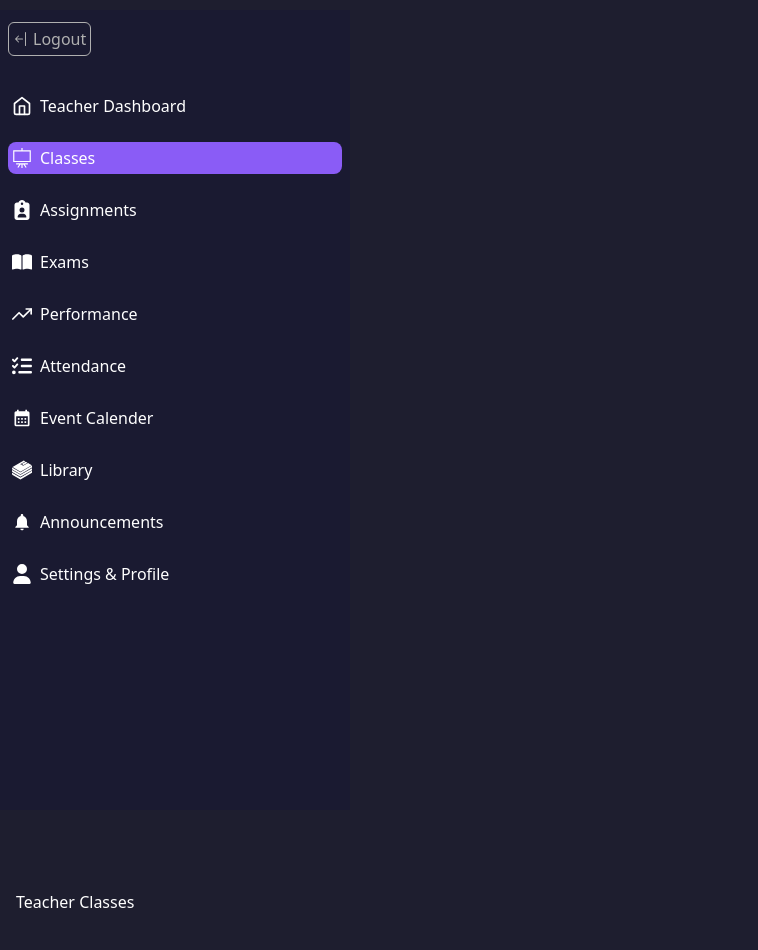
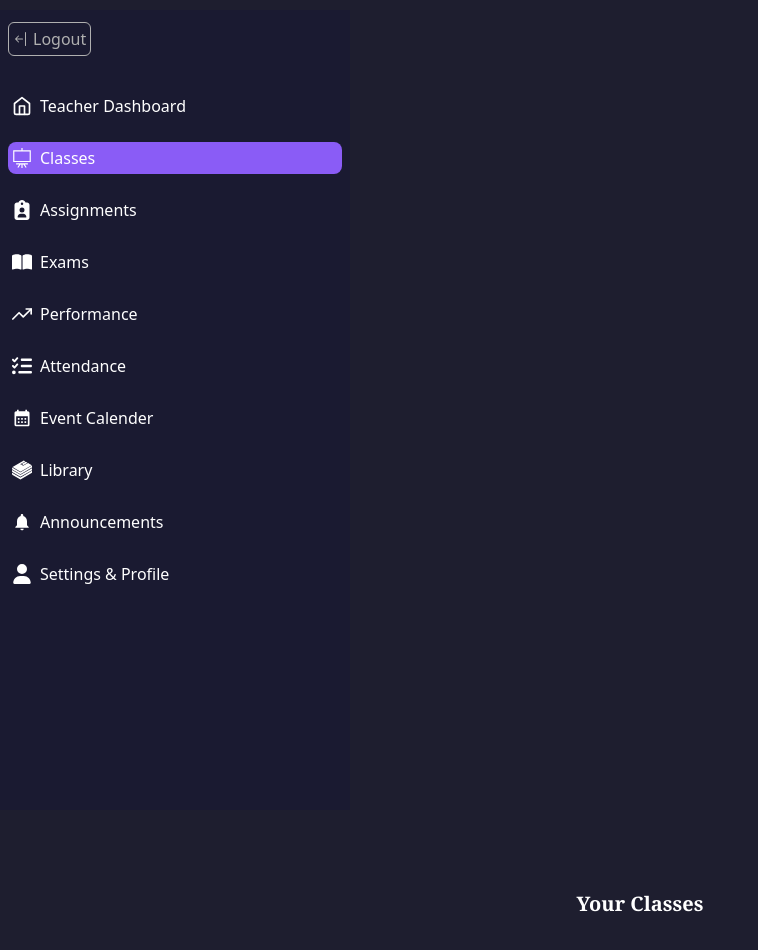
Before and after one commit to rawbil/Scheduliq-1.0, a Next.js app in the folder frontend/: page /teachers/classes in a window 1280 px wide. Shown: the top 950 px of the page, without its empty margins (0-758 px from the left). Built offline with nearby package versions, Linux system fonts and the light colour scheme.

Commit message:
update teacher classes

```diff
--- a/frontend/app/teachers/classes/page.tsx
+++ b/frontend/app/teachers/classes/page.tsx
@@ -2,8 +2,9 @@
 
 export default function TeacherClasses() {
     return (
-        <div>
-            Teacher Classes
+        <div className="max-768px:mt-10">
+            <h2 className="text-center font-semibold font-serif text-xl mb-5">Your Classes</h2>
+            {/* Include classes for the particular teacher */}
         </div>
     )
 }
--- a/frontend/components/TeacherSidebar.tsx
+++ b/frontend/components/TeacherSidebar.tsx
@@ -54,7 +54,7 @@ export default function TeacherSidebar() {
               </Link>
             </li>
 
-             <li>
+            <li>
               <Link
                 href={"/teachers/classes"}
                 className={`flex items-center py-1 rounded-lg px-1 gap-2 hover:text-gray ${pathname === "/teachers/classes" ? "bg-purple" : ""}`}
```
